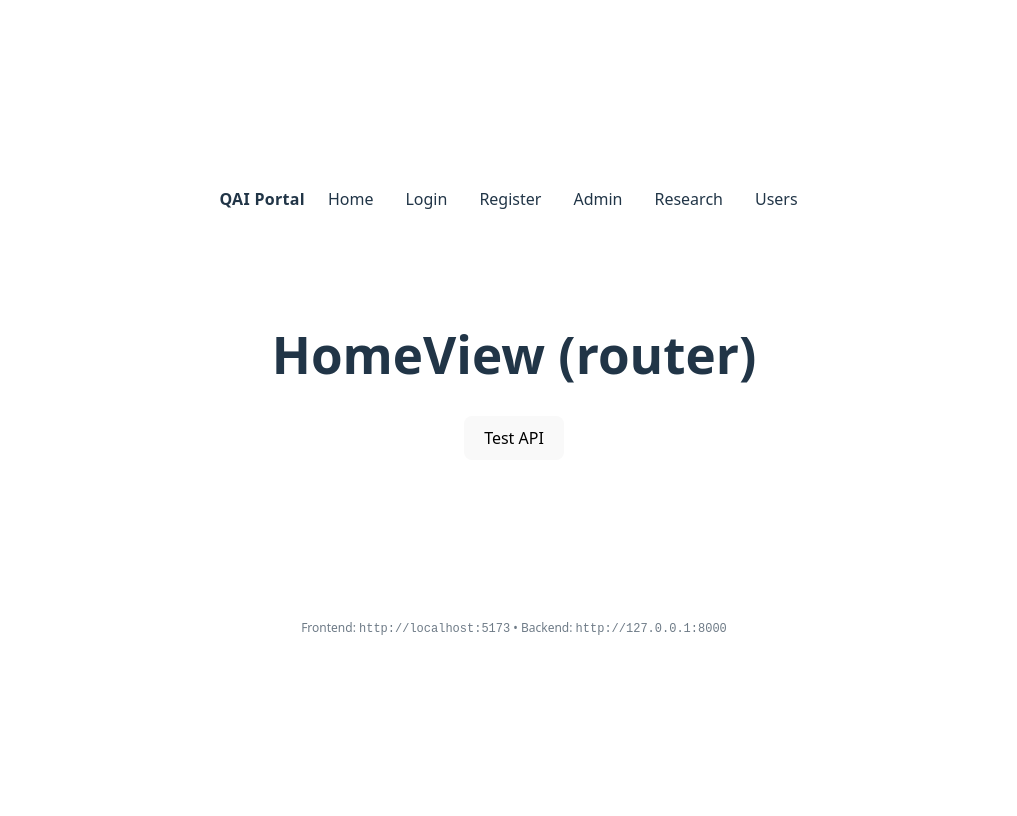
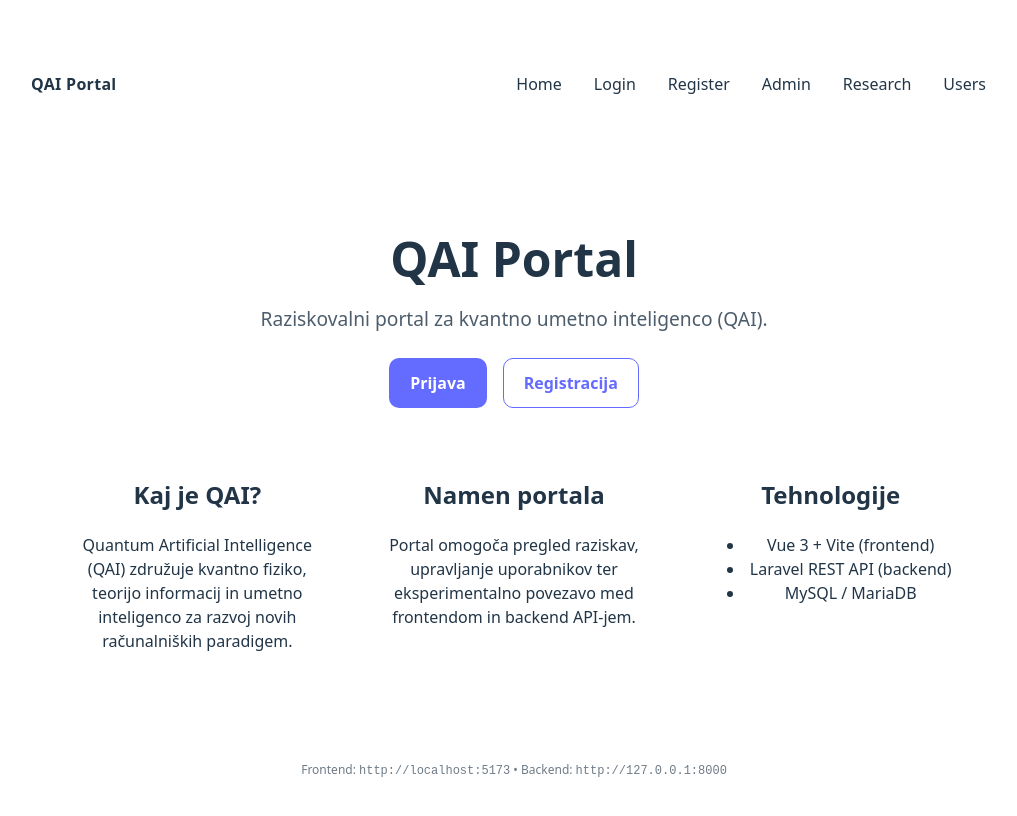
Before and after one commit to Aleksandar-Brodschneider/qai-portal, a Vue app: page / in a window 1280 px wide. Shown: the top 816 px of the page, without its empty margins (126-1143 px from the left). Built offline with nearby package versions, Linux system fonts and the light colour scheme.

Commit message:
Clean HomeView landing page (no Vuetify)

```diff
--- a/src/views/HomeView.vue
+++ b/src/views/HomeView.vue
@@ -1,35 +1,135 @@
 <script setup>
-import { ref } from 'vue'
-
-const apiResult = ref('')
-const apiError = ref('')
-
-const testApi = async () => {
-  apiResult.value = ''
-  apiError.value = ''
-  try {
-    const response = await fetch('http://127.0.0.1:8000/api/test', {
-      headers: { Accept: 'application/json' },
-    })
-    if (!response.ok) throw new Error(`HTTP ${response.status}`)
-    apiResult.value = JSON.stringify(await response.json(), null, 2)
-  } catch (e) {
-    apiError.value = String(e)
-  }
-}
+// HomeView je landing page aplikacije.
+// Tukaj NI logike za login, admin ali CRUD.
+// Namen: prvi vtis + navigacija.
 </script>
 
 <template>
-  <main class="page">
-    <h1>HomeView (router)</h1>
+  <main class="home">
 
-    <button @click="testApi">Test API</button>
+    <!-- HERO SEKCIJA -->
+    <section class="hero">
+      <h1 class="title">QAI Portal</h1>
+      <p class="subtitle">
+        Raziskovalni portal za kvantno umetno inteligenco (QAI).
+      </p>
 
-    <p v-if="apiError">Napaka: {{ apiError }}</p>
-    <pre v-if="apiResult">{{ apiResult }}</pre>
+      <div class="actions">
+        <RouterLink to="/login" class="btn primary">
+          Prijava
+        </RouterLink>
+
+        <RouterLink to="/register" class="btn secondary">
+          Registracija
+        </RouterLink>
+      </div>
+    </section>
+
+    <!-- OPISNA SEKCIJA -->
+    <section class="info">
+      <div class="card">
+        <h2>Kaj je QAI?</h2>
+        <p>
+          Quantum Artificial Intelligence (QAI) združuje kvantno fiziko,
+          teorijo informacij in umetno inteligenco za razvoj novih
+          računalniških paradigem.
+        </p>
+      </div>
+
+      <div class="card">
+        <h2>Namen portala</h2>
+        <p>
+          Portal omogoča pregled raziskav, upravljanje uporabnikov
+          ter eksperimentalno povezavo med frontendom in backend API-jem.
+        </p>
+      </div>
+
+      <div class="card">
+        <h2>Tehnologije</h2>
+        <ul>
+          <li>Vue 3 + Vite (frontend)</li>
+          <li>Laravel REST API (backend)</li>
+          <li>MySQL / MariaDB</li>
+        </ul>
+      </div>
+    </section>
+
   </main>
 </template>
 
 <style scoped>
-.page { padding: 24px; }
+/* Glavni layout */
+.home {
+  display: grid;
+  gap: 48px;
+  padding: 40px 20px;
+}
+
+/* HERO */
+.hero {
+  text-align: center;
+}
+
+.title {
+  font-size: 3rem;
+  margin-bottom: 12px;
+}
+
+.subtitle {
+  font-size: 1.2rem;
+  opacity: 0.8;
+}
+
+/* Gumbi */
+.actions {
+  margin-top: 24px;
+  display: flex;
+  justify-content: center;
+  gap: 16px;
+}
+
+.btn {
+  padding: 12px 20px;
+  border-radius: 10px;
+  text-decoration: none;
+  font-weight: 600;
+  border: 1px solid transparent;
+}
+
+.primary {
+  background: #646cff;
+  color: white;
+}
+
+.primary:hover {
+  background: #535bf2;
+}
+
+.secondary {
+  background: transparent;
+  border-color: #646cff;
+  color: #646cff;
+}
+
+.secondary:hover {
+  background: rgba(100, 108, 255, 0.1);
+}
+
+/* INFO SEKCIJA */
+.info {
+  display: grid;
+  gap: 24px;
+  grid-template-columns: repeat(auto-fit, minmax(260px, 1fr));
+}
+
+.card {
+  padding: 20px;
+  border-radius: 14px;
+  border: 1px solid rgba(255, 255, 255, 0.12);
+  background: rgba(255, 255, 255, 0.03);
+}
+
+.card h2 {
+  margin-top: 0;
+}
 </style>
```
